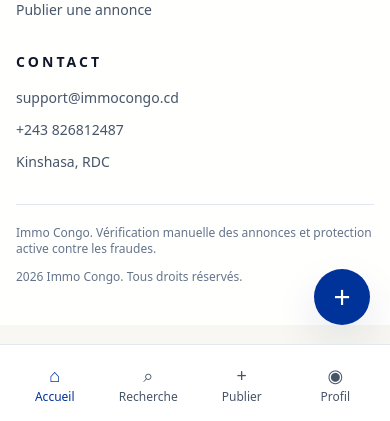
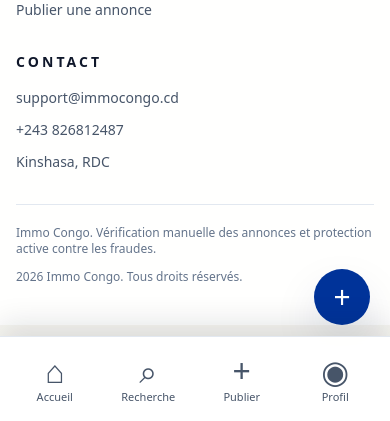
Before and after one commit to benmab17/immo-congo, a Django app: page /agences/ in a window 390 px wide. Shown: the part 2227-2648 px from the top of the page. Run offline with Django 5.2, Linux system fonts and the light colour scheme; some libraries are stand-ins or nearby versions.

Commit message:
Design: Footer mobile géant et import des données immobilières

```diff
--- a/annonces/templates/annonces/base.html
+++ b/annonces/templates/annonces/base.html
@@ -84,6 +84,45 @@
             to {
                 transform: translate(-50%, -50%) scale(1);
                 opacity: 0;
+            }
+        }
+
+        @media (max-width: 767px) {
+            .mobile-bottom-nav {
+                padding: 0.55rem 0.85rem calc(0.75rem + env(safe-area-inset-bottom));
+                box-shadow: 0 -12px 30px rgba(15, 23, 42, 0.12);
+            }
+
+            .mobile-bottom-nav-grid {
+                gap: 0.35rem;
+            }
+
+            .mobile-bottom-nav-item {
+                min-height: 68px;
+                padding: 0.6rem 0.35rem;
+            }
+
+            .mobile-bottom-nav-icon {
+                display: inline-flex;
+                align-items: center;
+                justify-content: center;
+                width: 32px;
+                height: 32px;
+                font-size: 32px;
+                line-height: 1;
+            }
+
+            .mobile-bottom-nav-label {
+                margin-top: 0.2rem;
+                font-size: 11px;
+                line-height: 1.2;
+                text-align: center;
+            }
+
+            .mobile-bottom-nav-item.is-active {
+                background: rgba(0, 51, 153, 0.08);
+                color: #003399;
+                box-shadow: inset 0 0 0 1px rgba(0, 51, 153, 0.08);
             }
         }
     </style>
@@ -179,34 +218,34 @@
             +
         </a>
 
-        <nav class="fixed inset-x-0 bottom-0 z-50 border-t border-slate-200 bg-white/95 px-3 py-2 backdrop-blur md:hidden">
-            <div class="mx-auto grid max-w-lg {% if user.is_staff %}grid-cols-5{% else %}grid-cols-4{% endif %} gap-2">
-                <a href="{% url 'annonces:home' %}" class="flex flex-col items-center rounded-2xl px-2 py-2 text-xs font-medium text-primary">
-                    <span class="text-lg">&#8962;</span>
-                    <span>Accueil</span>
+        <nav class="mobile-bottom-nav fixed inset-x-0 bottom-0 z-50 border-t border-slate-200 bg-white/95 px-3 py-2 backdrop-blur md:hidden">
+            <div class="mobile-bottom-nav-grid mx-auto grid max-w-lg {% if user.is_staff %}grid-cols-5{% else %}grid-cols-4{% endif %} gap-2">
+                <a href="{% url 'annonces:home' %}" class="mobile-bottom-nav-item {% if request.resolver_match.url_name == 'home' %}is-active text-primary{% else %}text-slate-600{% endif %} flex flex-col items-center justify-center rounded-2xl px-2 py-2 text-xs font-medium">
+                    <span class="mobile-bottom-nav-icon">&#8962;</span>
+                    <span class="mobile-bottom-nav-label">Accueil</span>
                 </a>
-                <a href="#recherche" class="flex flex-col items-center rounded-2xl px-2 py-2 text-xs font-medium text-slate-600">
-                    <span class="text-lg">&#8981;</span>
-                    <span>Recherche</span>
+                <a href="#recherche" class="mobile-bottom-nav-item flex flex-col items-center justify-center rounded-2xl px-2 py-2 text-xs font-medium text-slate-600">
+                    <span class="mobile-bottom-nav-icon">&#8981;</span>
+                    <span class="mobile-bottom-nav-label">Recherche</span>
                 </a>
-                <a href="{% url 'annonces:create_logement' %}" class="flex flex-col items-center rounded-2xl px-2 py-2 text-xs font-medium text-slate-600">
-                    <span class="text-lg">+</span>
-                    <span>Publier</span>
+                <a href="{% url 'annonces:create_logement' %}" class="mobile-bottom-nav-item {% if request.resolver_match.url_name == 'create_logement' %}is-active text-primary{% else %}text-slate-600{% endif %} flex flex-col items-center justify-center rounded-2xl px-2 py-2 text-xs font-medium">
+                    <span class="mobile-bottom-nav-icon">+</span>
+                    <span class="mobile-bottom-nav-label">Publier</span>
                 </a>
                 {% if user.is_staff %}
-                    <a href="{% url 'annonces:gestion_admin' %}" class="flex flex-col items-center rounded-2xl px-2 py-2 text-xs font-medium text-slate-600">
-                        <span class="text-lg"><i class="fa-solid fa-gauge-high" aria-hidden="true"></i></span>
-                        <span>Admin</span>
+                    <a href="{% url 'annonces:gestion_admin' %}" class="mobile-bottom-nav-item {% if request.resolver_match.url_name == 'gestion_admin' %}is-active text-primary{% else %}text-slate-600{% endif %} flex flex-col items-center justify-center rounded-2xl px-2 py-2 text-xs font-medium">
+                        <span class="mobile-bottom-nav-icon"><i class="fa-solid fa-gauge-high" aria-hidden="true"></i></span>
+                        <span class="mobile-bottom-nav-label">Admin</span>
                     </a>
                 {% endif %}
-                <a href="{% if user.is_authenticated %}{% url 'annonces:mon_profil' %}{% else %}{% url 'annonces:login' %}{% endif %}" class="relative flex flex-col items-center rounded-2xl px-2 py-2 text-xs font-medium text-slate-600">
-                    <span class="text-lg">&#9673;</span>
+                <a href="{% if user.is_authenticated %}{% url 'annonces:mon_profil' %}{% else %}{% url 'annonces:login' %}{% endif %}" class="mobile-bottom-nav-item {% if request.resolver_match.url_name == 'mon_profil' or request.resolver_match.url_name == 'login' %}is-active text-primary{% else %}text-slate-600{% endif %} relative flex flex-col items-center justify-center rounded-2xl px-2 py-2 text-xs font-medium">
+                    <span class="mobile-bottom-nav-icon">&#9673;</span>
                     {% if unread_notifications_count %}
                         <span class="absolute right-4 top-1 inline-flex h-4 min-w-4 items-center justify-center rounded-full bg-red-600 px-1 text-[10px] font-bold text-white">
                             {{ unread_notifications_count }}
                         </span>
                     {% endif %}
-                    <span>Profil</span>
+                    <span class="mobile-bottom-nav-label">Profil</span>
                 </a>
             </div>
         </nav>
```
